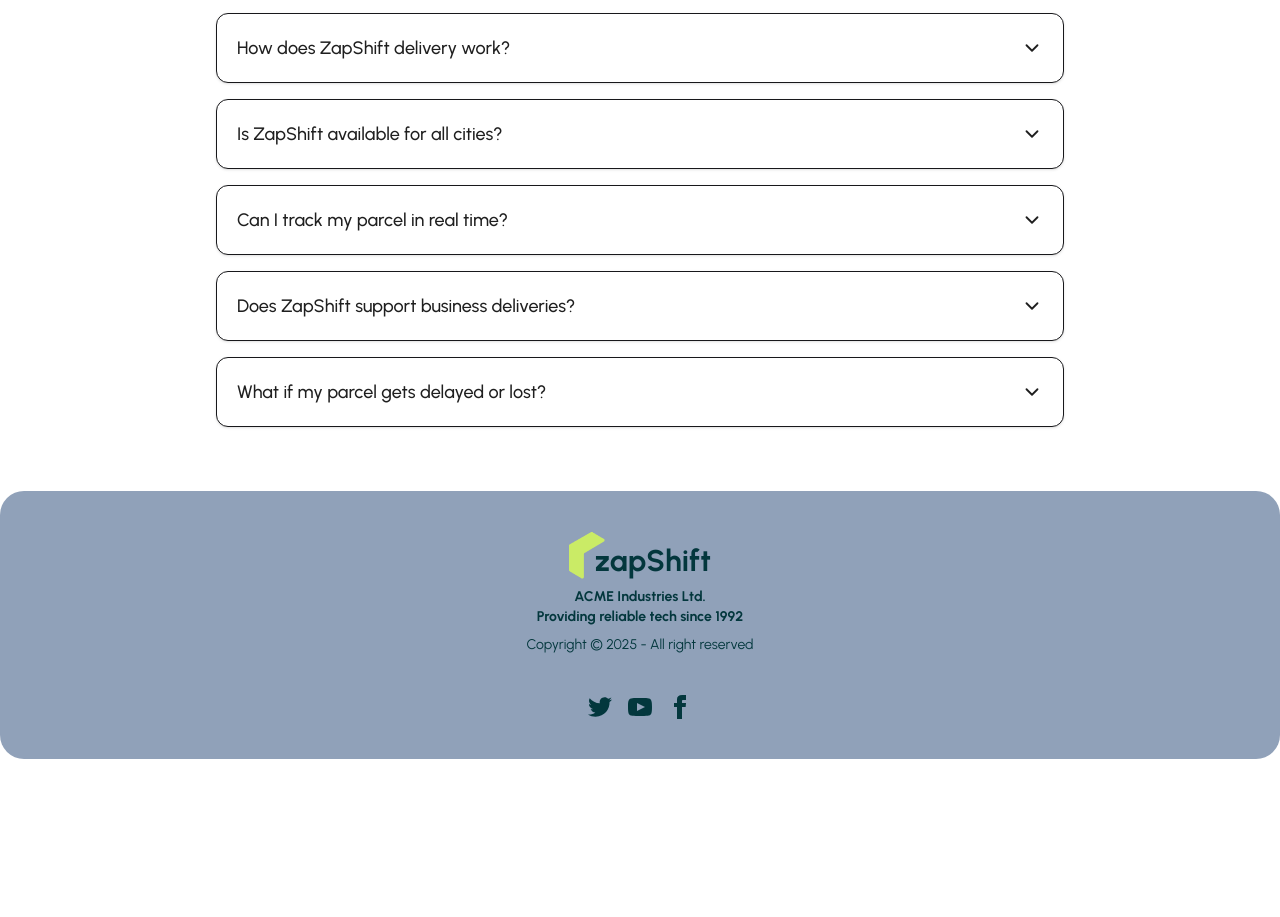
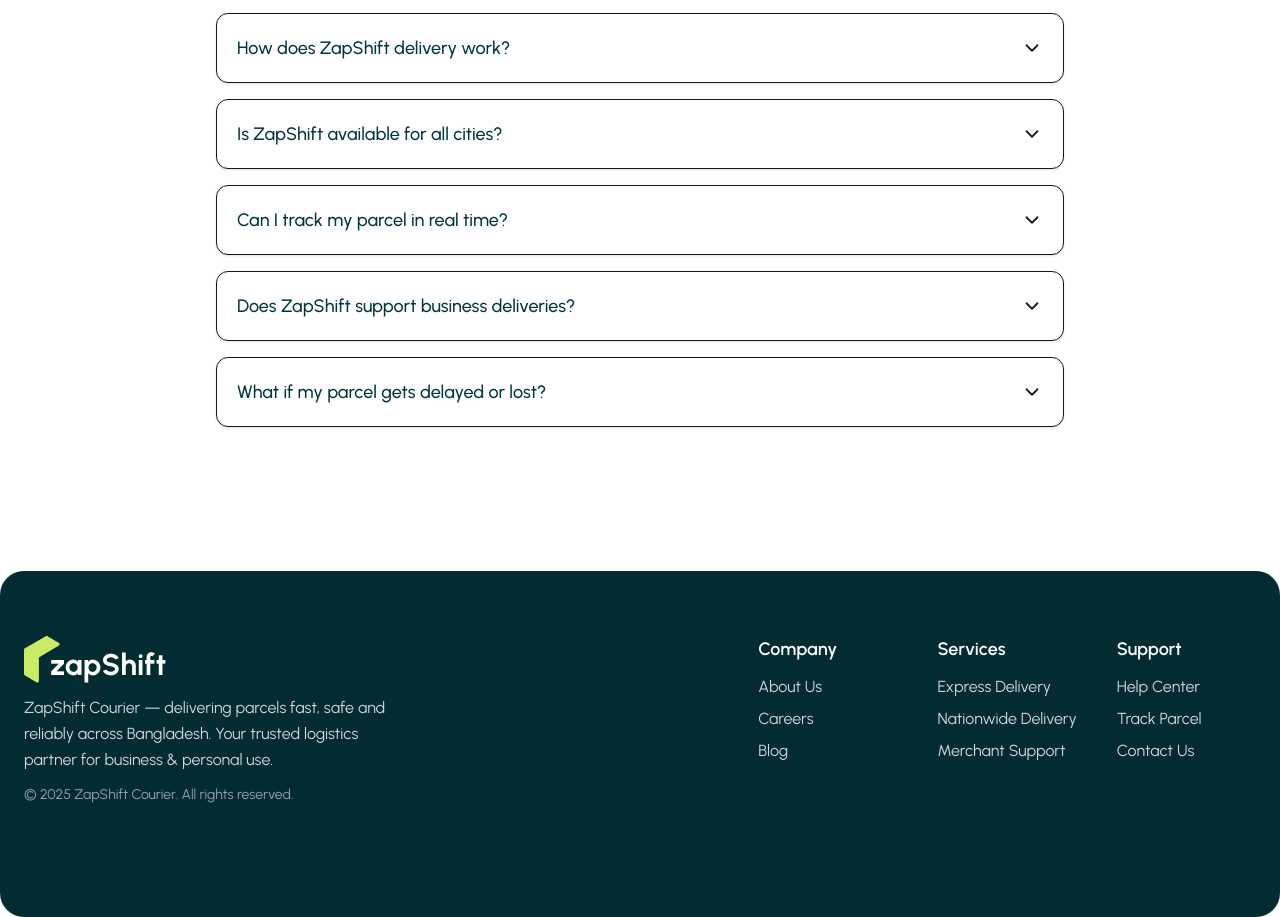
Before and after one commit to rahinhaque/zapShift, a React (Vite) app: page / in a window 1280 px wide. Shown: the part 4680-5597 px from the top of the page. Before the commit the page ends 5439 px from the top, so only its background shows below. Built offline with nearby package versions, Linux system fonts and the light colour scheme.

Commit message:
Implemented The Map From React Leaflet

```diff
--- a/index.html
+++ b/index.html
@@ -2,7 +2,7 @@
 <html lang="en">
   <head>
     <meta charset="UTF-8" />
-    <link rel="icon" type="image/svg+xml" href="/vite.svg" />
+    <link rel="icon" type="image/svg+xml" href="./src//assets/logo.png" />
     <meta name="viewport" content="width=device-width, initial-scale=1.0" />
     <title>zap-shift-video</title>
   </head>
--- a/package.json
+++ b/package.json
@@ -11,9 +11,11 @@
   },
   "dependencies": {
     "@tailwindcss/vite": "^4.1.17",
+    "leaflet": "^1.9.4",
     "react": "^19.2.0",
     "react-dom": "^19.2.0",
     "react-icons": "^5.5.0",
+    "react-leaflet": "^5.0.0-rc.2",
     "react-responsive-carousel": "^3.2.23",
     "react-router": "^7.9.6",
     "swiper": "^12.0.3",
--- a/src/pages/home/faq/Faq.jsx
+++ b/src/pages/home/faq/Faq.jsx
@@ -35,7 +35,7 @@
   return (
     <div className="max-w-4xl mx-auto px-6 py-16">
       {/* Heading */}
-      <h2 className="text-3xl font-bold mb-3 text-[#1F1F1F]">
+      <h2 className="text-3xl font-bold mb-3 text-secondary">
         Frequently Asked Questions (FAQ)
       </h2>
 
@@ -55,7 +55,7 @@
           >
             {/* Question Row */}
             <div className="flex items-center justify-between">
-              <h3 className="text-lg font-medium text-[#1F1F1F]">
+              <h3 className="text-lg font-medium text-secondary">
                 {item.question}
               </h3>
 
--- a/src/pages/shared/footer/Footer.jsx
+++ b/src/pages/shared/footer/Footer.jsx
@@ -3,54 +3,111 @@
 
 const Footer = () => {
   return (
-    <footer className="footer footer-horizontal footer-center bg-slate-400 rounded-3xl text-secondary p-10 max-w-7xl mx-auto">
-      <aside>
-        <Logo></Logo>
+    <footer className="bg-[#022C31] text-white py-16 px-6 rounded-3xl max-w-7xl mx-auto mt-20">
+      <div className="flex flex-col md:flex-row justify-between gap-12">
+        {/* LEFT: LOGO + TEXT */}
+        <aside className="max-w-sm space-y-3">
+          <Logo />
 
-        <p className="font-bold">
-          ACME Industries Ltd.
-          <br />
-          Providing reliable tech since 1992
-        </p>
-        <p>Copyright © {new Date().getFullYear()} - All right reserved</p>
-      </aside>
-      <nav>
-        <div className="grid grid-flow-col gap-4">
-          <a>
-            <svg
-              xmlns="http://www.w3.org/2000/svg"
-              width="24"
-              height="24"
-              viewBox="0 0 24 24"
-              className="fill-current"
-            >
-              <path d="M24 4.557c-.883.392-1.832.656-2.828.775 1.017-.609 1.798-1.574 2.165-2.724-.951.564-2.005.974-3.127 1.195-.897-.957-2.178-1.555-3.594-1.555-3.179 0-5.515 2.966-4.797 6.045-4.091-.205-7.719-2.165-10.148-5.144-1.29 2.213-.669 5.108 1.523 6.574-.806-.026-1.566-.247-2.229-.616-.054 2.281 1.581 4.415 3.949 4.89-.693.188-1.452.232-2.224.084.626 1.956 2.444 3.379 4.6 3.419-2.07 1.623-4.678 2.348-7.29 2.04 2.179 1.397 4.768 2.212 7.548 2.212 9.142 0 14.307-7.721 13.995-14.646.962-.695 1.797-1.562 2.457-2.549z"></path>
-            </svg>
-          </a>
-          <a>
-            <svg
-              xmlns="http://www.w3.org/2000/svg"
-              width="24"
-              height="24"
-              viewBox="0 0 24 24"
-              className="fill-current"
-            >
-              <path d="M19.615 3.184c-3.604-.246-11.631-.245-15.23 0-3.897.266-4.356 2.62-4.385 8.816.029 6.185.484 8.549 4.385 8.816 3.6.245 11.626.246 15.23 0 3.897-.266 4.356-2.62 4.385-8.816-.029-6.185-.484-8.549-4.385-8.816zm-10.615 12.816v-8l8 3.993-8 4.007z"></path>
-            </svg>
-          </a>
-          <a>
-            <svg
-              xmlns="http://www.w3.org/2000/svg"
-              width="24"
-              height="24"
-              viewBox="0 0 24 24"
-              className="fill-current"
-            >
-              <path d="M9 8h-3v4h3v12h5v-12h3.642l.358-4h-4v-1.667c0-.955.192-1.333 1.115-1.333h2.885v-5h-3.808c-3.596 0-5.192 1.583-5.192 4.615v3.385z"></path>
-            </svg>
-          </a>
+          <p className="text-gray-300 leading-relaxed">
+            ZapShift Courier — delivering parcels fast, safe and reliably across
+            Bangladesh. Your trusted logistics partner for business & personal
+            use.
+          </p>
+
+          <p className="text-gray-400 text-sm">
+            © {new Date().getFullYear()} ZapShift Courier. All rights reserved.
+          </p>
+        </aside>
+
+        {/* MIDDLE LINKS */}
+        <div className="grid grid-cols-2 md:grid-cols-3 gap-10">
+          {/* Company */}
+          <div>
+            <h3 className="text-lg font-semibold mb-3">Company</h3>
+            <ul className="space-y-2 text-gray-300">
+              <li>
+                <a href="#" className="hover:text-[#CAEB66]">
+                  About Us
+                </a>
+              </li>
+              <li>
+                <a href="#" className="hover:text-[#CAEB66]">
+                  Careers
+                </a>
+              </li>
+              <li>
+                <a href="#" className="hover:text-[#CAEB66]">
+                  Blog
+                </a>
+              </li>
+            </ul>
+          </div>
+
+          {/* Services */}
+          <div>
+            <h3 className="text-lg font-semibold mb-3">Services</h3>
+            <ul className="space-y-2 text-gray-300">
+              <li>
+                <a href="#" className="hover:text-[#CAEB66]">
+                  Express Delivery
+                </a>
+              </li>
+              <li>
+                <a href="#" className="hover:text-[#CAEB66]">
+                  Nationwide Delivery
+                </a>
+              </li>
+              <li>
+                <a href="#" className="hover:text-[#CAEB66]">
+                  Merchant Support
+                </a>
+              </li>
+            </ul>
+          </div>
+
+          {/* Support */}
+          <div>
+            <h3 className="text-lg font-semibold mb-3">Support</h3>
+            <ul className="space-y-2 text-gray-300">
+              <li>
+                <a href="#" className="hover:text-[#CAEB66]">
+                  Help Center
+                </a>
+              </li>
+              <li>
+                <a href="#" className="hover:text-[#CAEB66]">
+                  Track Parcel
+                </a>
+              </li>
+              <li>
+                <a href="#" className="hover:text-[#CAEB66]">
+                  Contact Us
+                </a>
+              </li>
+            </ul>
+          </div>
         </div>
-      </nav>
+      </div>
+
+      {/* SOCIAL BELOW */}
+      <div className="mt-12 flex justify-center gap-6">
+        <a className="hover:text-[#CAEB66] transition">
+          <i className="fa-brands fa-facebook text-2xl"></i>
+        </a>
+
+        <a className="hover:text-[#CAEB66] transition">
+          <i className="fa-brands fa-instagram text-2xl"></i>
+        </a>
+
+        <a className="hover:text-[#CAEB66] transition">
+          <i className="fa-brands fa-x-twitter text-2xl"></i>
+        </a>
+
+        <a className="hover:text-[#CAEB66] transition">
+          <i className="fa-brands fa-youtube text-2xl"></i>
+        </a>
+      </div>
     </footer>
   );
 };
--- a/src/pages/shared/navbar/Navbar.jsx
+++ b/src/pages/shared/navbar/Navbar.jsx
@@ -9,7 +9,7 @@
         <NavLink to="">Sevices</NavLink>
       </li>
       <li>
-        <NavLink to="">Coverage</NavLink>
+        <NavLink to="/coverage">Coverage</NavLink>
       </li>
       <li>
         <NavLink to="">About Us</NavLink>
--- a/src/routes/Router.jsx
+++ b/src/routes/Router.jsx
@@ -1,6 +1,7 @@
 import { createBrowserRouter } from "react-router";
 import RootLayout from "../layouts/RootLayout";
 import Home from "../pages/home/home/Home";
+import Coverage from "../pages/Coverage/Coverage";
 
 export const router = createBrowserRouter([
   {
@@ -9,7 +10,11 @@
     children: [
       {
         index: true,
-        Component: Home
+        Component: Home,
+      },
+      {
+        path: "/coverage",
+        element: <Coverage></Coverage>
       },
     ],
   },
```
Also changed, not shown: 1 other file (tests, documents, lock files or other folders).
